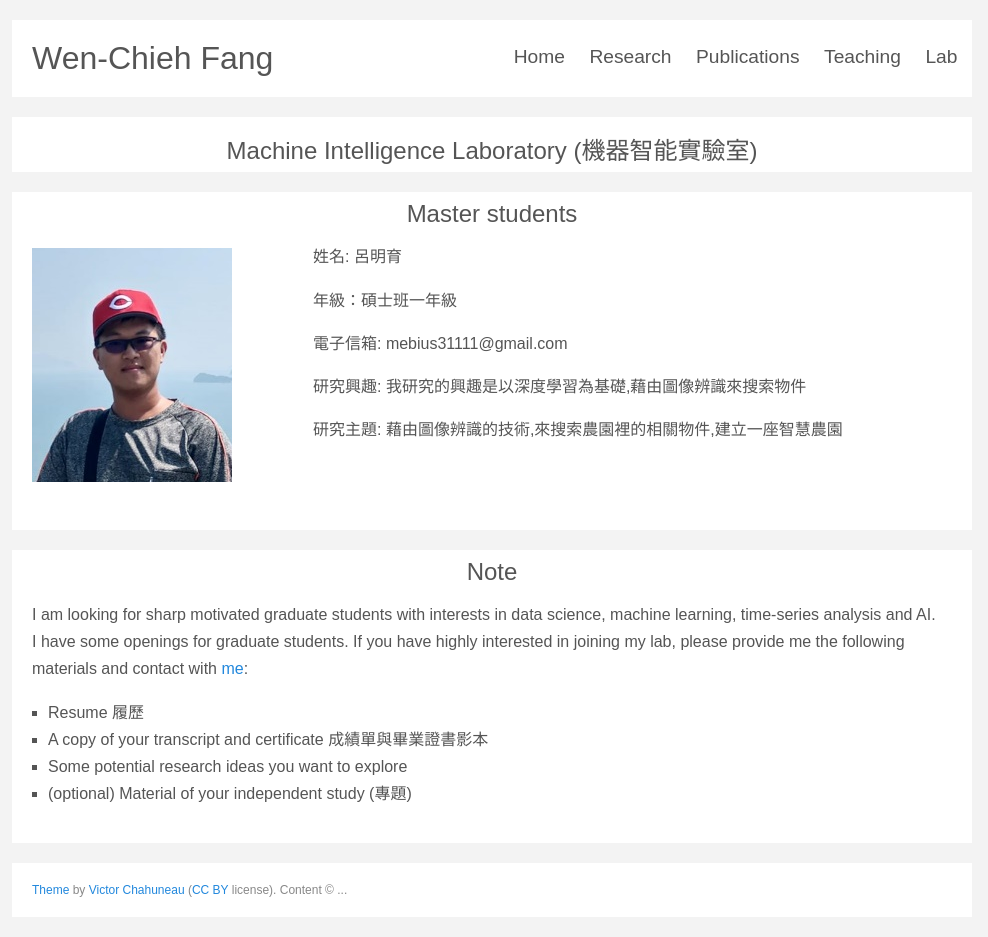
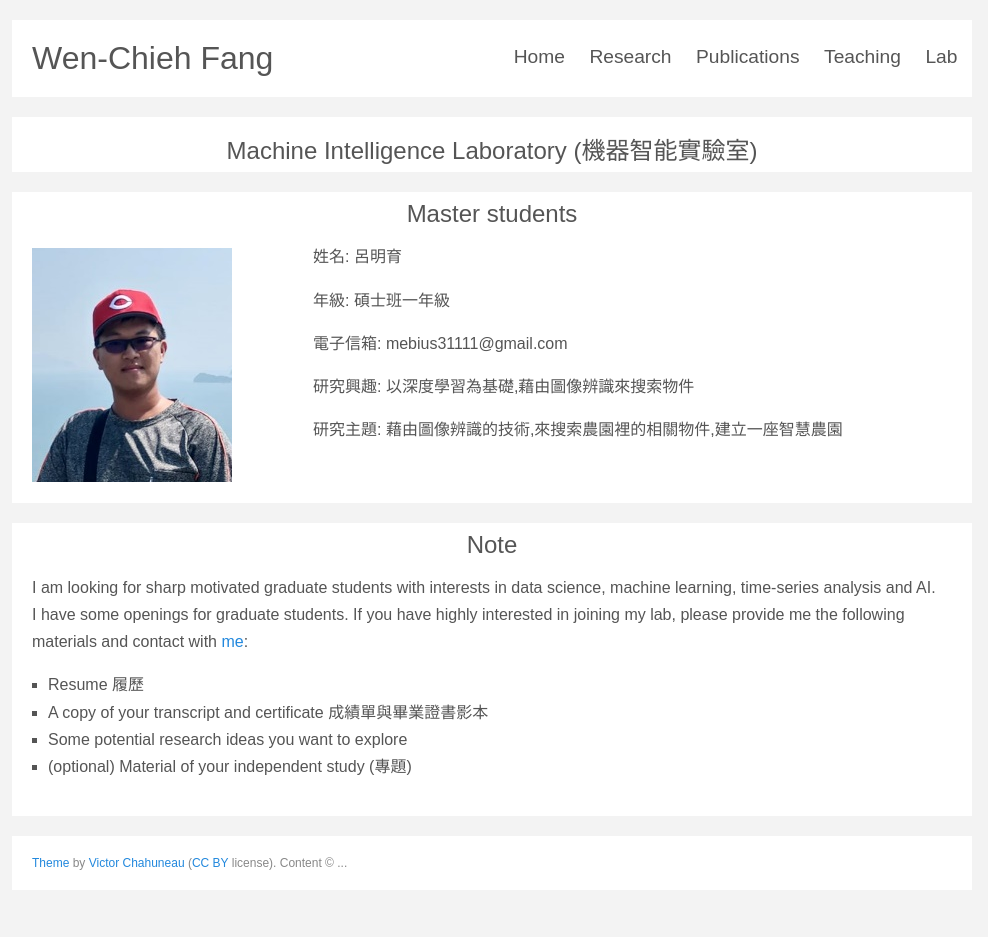
Before and after one commit to ncyu-deep/myblog, a Jekyll site: the page built from lab.md, in a window 1280 px wide. Shown: the whole page, without its empty margins (148-1136 px from the left). Built offline with Jekyll 4.4.1, drawn with Linux system fonts in a browser that asks for light colours; some web fonts are replaced; after the commit the page ends 910 px from its top, so only the background shows below that.

Commit message:
Update lab.md

```diff
--- a/lab.md
+++ b/lab.md
@@ -13,15 +13,14 @@ title: My lab
 
 姓名: 呂明育
 
-年級：碩士班一年級
+年級: 碩士班一年級
 
 電子信箱: mebius31111@gmail.com
 
-研究興趣: 我研究的興趣是以深度學習為基礎,藉由圖像辨識來搜索物件
+研究興趣: 以深度學習為基礎,藉由圖像辨識來搜索物件
 
 研究主題: 藉由圖像辨識的技術,來搜索農園裡的相關物件,建立一座智慧農園
 
-<br/>
 <br/>
 <hr>
 
```
